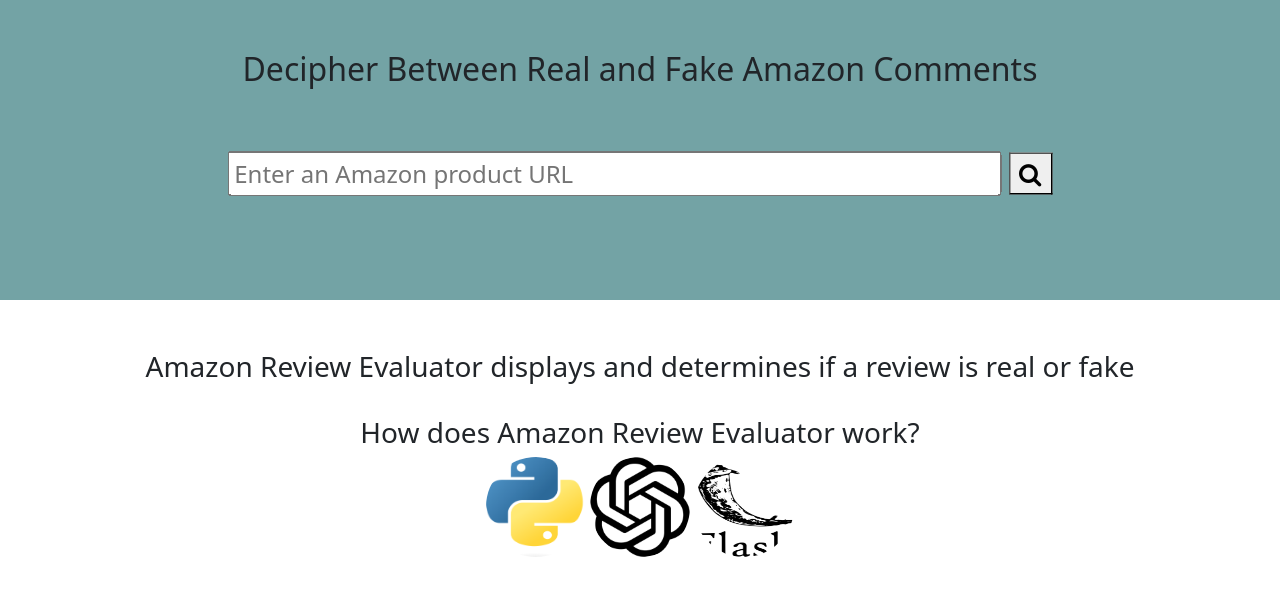
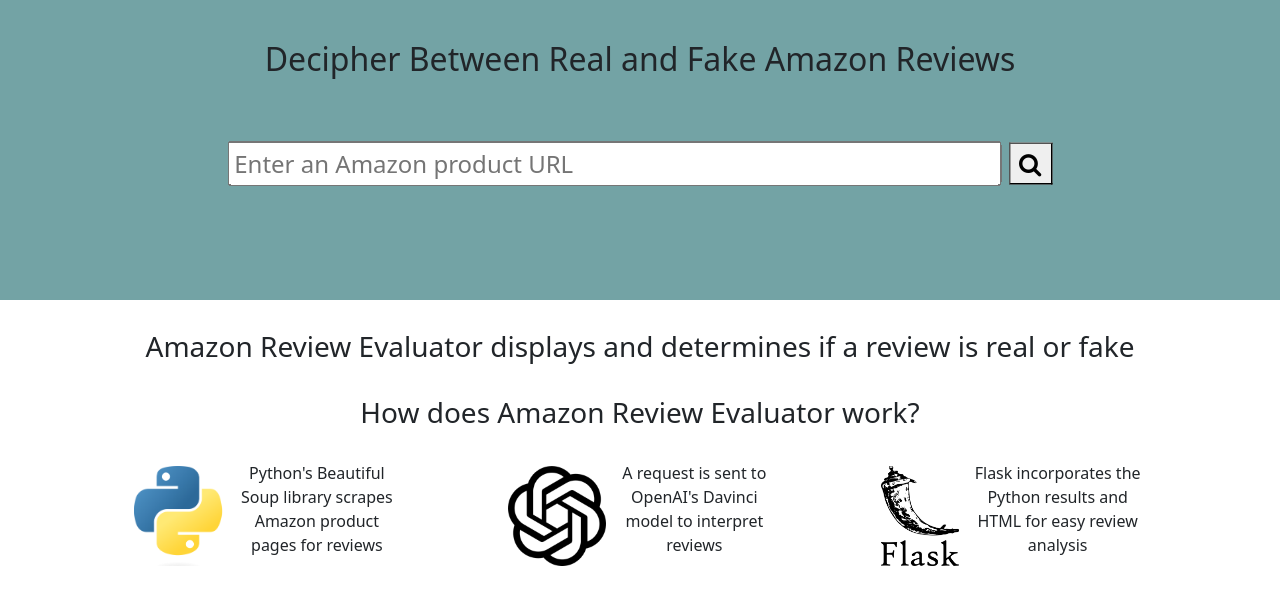
Before and after one commit to rcui13/ng_team9, a Flask app: page / in a window 1280 px wide; the page is wider, and only the part inside the window is pictured. Shown: the part 152-757 px from the top of that part. Run offline with Flask 2, Linux system fonts and the light colour scheme.

Commit message:
commit work in progress webpage

```diff
--- a/app.py
+++ b/app.py
@@ -1,4 +1,5 @@
 from flask import Flask, render_template
+import time
 
 app = Flask(__name__)
 
@@ -12,4 +13,6 @@ def get_reviews():
 
 @app.route('/load_reviews')
 def load_reviews():
-    return render_template('reviews.html')
+    time.sleep(3)
+    valid_link = 'invalidpage.html'
+    return render_template(valid_link)
--- a/static/mainpage.css
+++ b/static/mainpage.css
@@ -19,7 +19,7 @@
 }
 
 .content-center {
-    padding-top: 50px;
+    padding-top: 40px;
 }
 
 #search-button {
@@ -52,7 +52,18 @@ body {
 }
 
 img {
-    border-radius: 50%;
-    width:100px;
     height:100px;
+    float: left;
+    margin: 5px;
 }
+
+.description-flex {
+    display:flex;
+    flex-direction: row;
+    justify-content: space-evenly;
+    width:100%;
+}
+
+.description-content {
+    width:275px;
+}
--- a/templates/description.html
+++ b/templates/description.html
@@ -4,9 +4,36 @@
     <h3>Amazon Review Evaluator displays and determines if a review is real or fake</h3>
     <br>
     <h3>How does Amazon Review Evaluator work?</h3>
-    <div>
-        <img src="https://raw.githubusercontent.com/rcui13/ng_team9/richard/img/python_logo.png" alt="Python logo">
-        <img src="https://raw.githubusercontent.com/rcui13/ng_team9/richard/img/openai_logo.png" alt="OpenAI logo">
-        <img src="https://raw.githubusercontent.com/rcui13/ng_team9/richard/img/flask_logo.png" alt="Flask logo">
+    <br>
+    <div class="description-flex">
+        <div class="description-content">
+            <img src="{{url_for('static', filename='python_logo.png')}}" alt="Python logo">
+            <span>Python's Beautiful Soup library scrapes Amazon product pages for reviews</span>
+        </div>
+        <div class="description-content">
+            <img src="{{url_for('static', filename='openai_logo.png')}}" alt="OpenAI logo">
+            <span>A request is sent to OpenAI's Davinci model to interpret reviews</span>
+        </div>
+        <div class="description-content">
+            <img src="{{url_for('static', filename='flask_logo.png')}}" alt="Flask logo">
+            <span>Flask incorporates the Python results and HTML for easy review analysis</span>
+        </div>
     </div>
 {% endblock %}
+
+{% block script %}
+    <script>
+        function submitForm() {
+            const url = ($("#search").serializeArray())[0].value;
+            console.log(url);
+
+            if (url === '') {
+                alert("Please enter a valid URL");
+            } else {
+                sessionStorage.setItem("url", url);
+                window.location.replace('/get_reviews');
+            }
+            event.preventDefault();
+        }
+    </script>
+{% endblock %}
--- a/templates/mainpage.html
+++ b/templates/mainpage.html
@@ -8,7 +8,7 @@
     <link href="https://cdn.jsdelivr.net/npm/bootstrap@5.2.3/dist/css/bootstrap.min.css" rel="stylesheet">
     <link rel="stylesheet" href="https://cdnjs.cloudflare.com/ajax/libs/font-awesome/4.7.0/css/font-awesome.min.css">
     <script src="https://ajax.googleapis.com/ajax/libs/jquery/3.6.3/jquery.min.js"></script>
-
+    <link rel="icon" type="image/x-icon" href="{{url_for('static', filename='python_logo.png')}}">
 </head>
 <body>
 
@@ -16,7 +16,7 @@
     <h1 id="header" onclick="window.location.replace('/')">Amazon Review Evaluator</h1>
 </header>
 <div class="body content-center text-center">
-    <h2>Decipher Between Real and Fake Amazon Comments</h2>
+    <h2>Decipher Between Real and Fake Amazon Reviews</h2>
     <form id="search" onsubmit="submitForm()">
         <div class="scraper">
             <input type="url" id="url" name="url" value="" placeholder="Enter an Amazon product URL" size="50px" >
@@ -26,23 +26,16 @@
         </div>
     </form>
 </div>
-<div class="content-center text-center">
+<div class="text-center">
+    {% block load %}{% endblock %}
+</div>
+
+<div class="content-center text-center" style="padding:30px">
     {% block content %}{% endblock %}
 </div>
 
 </body>
-<script>
-    function submitForm() {
-        const url = ($("#search").serializeArray())[0].value;
-        console.log(url);
+{% block script %}
 
-        if (url === '') {
-            alert("Please enter a valid URL");
-        } else {
-            sessionStorage.setItem("url", url);
-            window.location.replace('/get_reviews');
-        }
-        event.preventDefault();
-    }
-</script>
+{% endblock %}
 </html>
```
Also changed, not shown: frontend/mainpage.html (deleted, +0 -23 lines), mainpage.py (deleted, +0 -8 lines), templates/loading.html (+7 -4 lines), testreview.json (added, +10 -0 lines), static/flask_logo.png (renamed from img/flask_logo.png), static/openai_logo.png (renamed from img/openai_logo.png), static/python_logo.png (renamed from img/python_logo.png).
